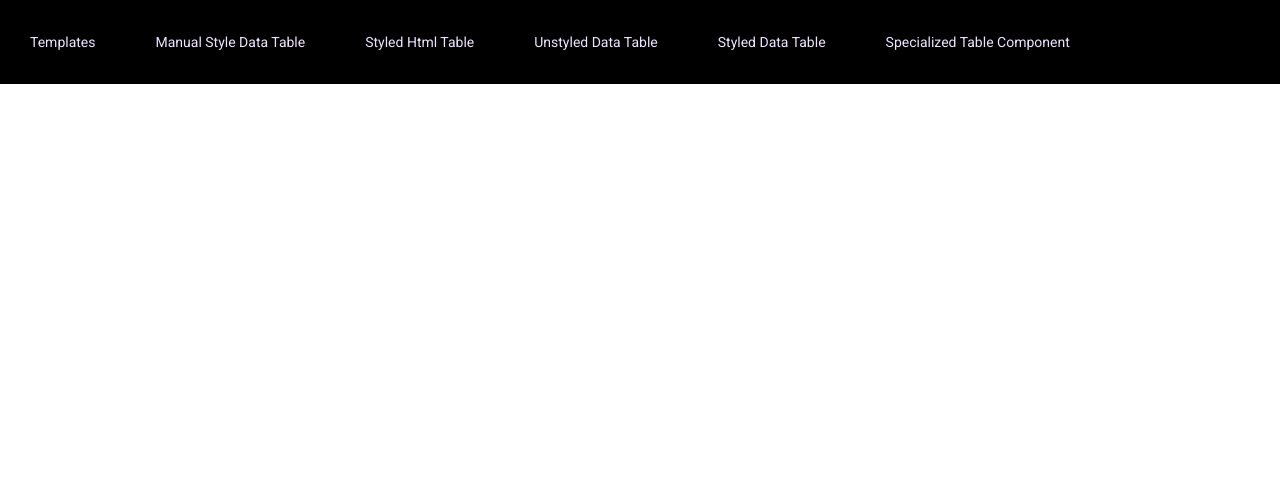
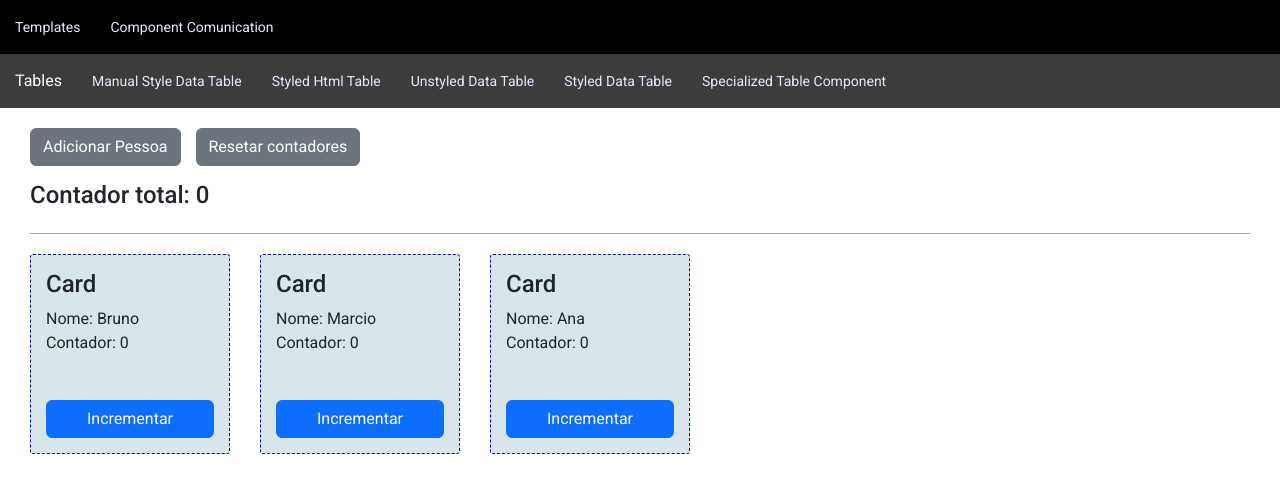
Before and after one commit to harleivicente/angular-scalable-tables, an Angular app: page /component-comunication in a window 1280 px wide. Before the commit this address led to /. Shown: the top 492 px of the page. Built offline with nearby package versions, Linux system fonts and the light colour scheme.

Commit message:
demo comunicacao

```diff
--- a/apps/treino/src/app/app.component.html
+++ b/apps/treino/src/app/app.component.html
@@ -2,11 +2,16 @@
 
 <header>
     <div class="menu-item"> <a [routerLink]="'/templates'"> Templates </a> </div>
+    <div class="menu-item"> <a [routerLink]="'/component-comunication'"> Component Comunication </a> </div>
+</header>
+<header class="table-menu">
+    <div class="menu-item title"> Tables </div>
     <div class="menu-item"> <a [routerLink]="'/manual-data-table'"> Manual Style Data Table </a> </div>
     <div class="menu-item"> <a [routerLink]="'/styled-html-table'"> Styled Html Table </a> </div>
     <div class="menu-item"> <a [routerLink]="'/unstyled-data-table'"> Unstyled Data Table </a> </div>
     <div class="menu-item"> <a [routerLink]="'/styled-data-table'"> Styled Data Table </a> </div>
     <div class="menu-item"> <a [routerLink]="'/specialized-table-component'"> Specialized Table Component </a> </div>
+
 </header>
 
 <router-outlet></router-outlet>
--- a/apps/treino/src/app/app.component.scss
+++ b/apps/treino/src/app/app.component.scss
@@ -5,8 +5,16 @@ header {
     color: white;
     display: flex;
 
+    &.table-menu {
+        background-color: #3c3c3c;
+    }
+
     .menu-item {
-        padding: 30px 30px;
+        padding: 15px;
+
+        &.title {
+            font-size: 16px;
+        }
 
         a {
             color: #eee4ff;
--- /dev/null
+++ b/apps/treino/src/app/demo-component-communication/card/card.component.html
@@ -0,0 +1,13 @@
+
+<h4> Card </h4>
+
+<div>
+    Nome: {{ pessoa }}
+</div>
+<div>
+    Contador: {{ contador }}
+</div>
+
+<div class="spacer"></div>
+
+<button (click)="incrementar()" class="btn btn-primary"> Incrementar </button>
--- /dev/null
+++ b/apps/treino/src/app/demo-component-communication/card/card.component.scss
@@ -0,0 +1,17 @@
+
+:host {
+    display: block;
+    width: 200px;
+    height: 200px;
+    background-color: rgb(216, 230, 235);
+    margin: 15px;
+    padding: 15px;
+    border: 1px dashed darkblue;
+    border-radius: 3px;
+    display: flex;
+    flex-direction: column;
+}
+
+.spacer {
+    flex-grow: 1;
+}
--- /dev/null
+++ b/apps/treino/src/app/demo-component-communication/card/card.component.ts
@@ -0,0 +1,28 @@
+import { Component, Input, OnInit } from '@angular/core';
+
+@Component({
+  selector: 'ui-card',
+  templateUrl: './card.component.html',
+  styleUrls: ['./card.component.scss']
+})
+export class CardComponent implements OnInit {
+  @Input() pessoa: string;
+  protected contador = 0;
+
+  constructor() {}
+
+  ngOnInit() {}
+
+  get valorAtual() {
+    return this.contador;
+  }
+
+  public reset() {
+    this.contador = 0;
+  }
+
+  protected incrementar() {
+    this.contador = this.contador + 1;
+  }
+
+}
--- /dev/null
+++ b/apps/treino/src/app/demo-component-communication/demo-component-communication.component.html
@@ -0,0 +1,12 @@
+
+
+<div class="actions">
+    <button (click)="adicionarPessoa()" class="btn btn-secondary"> Adicionar Pessoa </button>
+    <button (click)="resetarTodosCards()" class="btn btn-secondary"> Resetar contadores </button>
+    <h4 class="total"> Contador total: {{ contadorTotal }} </h4>
+</div>
+
+
+<div class="cards">
+    <ui-card *ngFor="let pessoa of pessoas" [pessoa]="pessoa"></ui-card>
+</div>
--- /dev/null
+++ b/apps/treino/src/app/demo-component-communication/demo-component-communication.component.scss
@@ -0,0 +1,24 @@
+
+:host {
+    display: block;
+    padding: 15px;
+}
+
+.cards {
+    display: flex;
+    flex-wrap: wrap;
+}
+
+.actions {
+    margin: 5px 15px;
+    padding-bottom: 15px;
+    border-bottom: 1px solid darkgrey;
+
+    button {
+        margin-right: 15px;
+    }
+
+    .total {
+        margin-top: 15px;
+    }
+}
--- /dev/null
+++ b/apps/treino/src/app/demo-component-communication/demo-component-communication.component.ts
@@ -0,0 +1,42 @@
+import { Component, OnInit, QueryList, ViewChildren } from '@angular/core';
+import { CardComponent } from './card/card.component';
+
+@Component({
+  selector: 'ui-demo-component-communication',
+  templateUrl: './demo-component-communication.component.html',
+  styleUrls: ['./demo-component-communication.component.scss']
+})
+export class DemoComponentCommunicationComponent implements OnInit {
+  @ViewChildren(CardComponent) cards: QueryList<CardComponent>;
+
+  constructor() {}
+
+  pessoas = ["Bruno", "Marcio", "Ana"];
+
+  ngOnInit() {}
+
+  get contadorTotal() {
+    let total = 0;
+
+    if (!this.cards) {
+      return 0;
+    }
+
+    this.cards.forEach(card => {
+      total = total + card.valorAtual;
+    });
+    return total;
+  }
+
+  adicionarPessoa() {
+    const id = Math.trunc(Math.random() * 100);
+    this.pessoas.push(`Pessoa #${id}`)
+  }
+
+  resetarTodosCards() {
+    this.cards.forEach(card => {
+      card.reset();
+    });
+  }
+
+}
```
Also changed, not shown: apps/treino/src/app/app.module.ts (+9 -1 lines).
